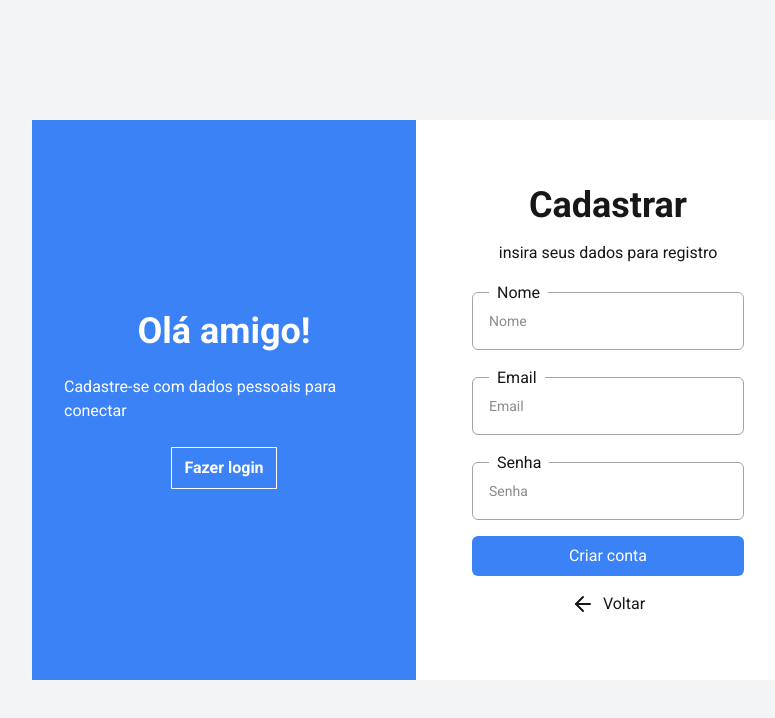
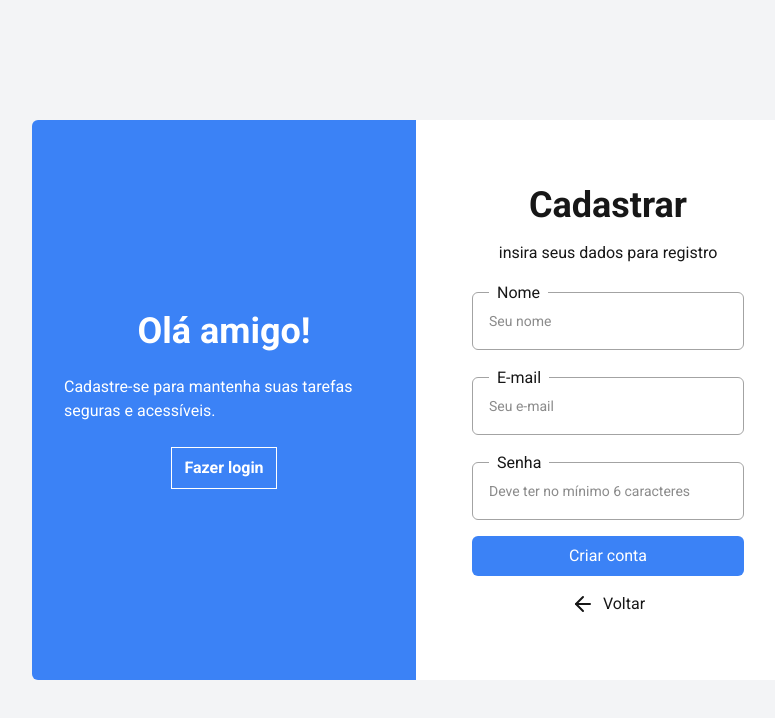
Before and after one commit to ivanrods/task-pro, a Next.js app: page /signup in a window 1280 px wide. Shown: the top 718 px of the page, without its empty margins (224-999 px from the left). Built offline with nearby package versions, Linux system fonts and the light colour scheme.

Commit message:
feat: add changes in ligin and signup

```diff
--- a/src/app/login/page.tsx
+++ b/src/app/login/page.tsx
@@ -48,25 +48,25 @@ const Login = () => {
 
   return (
     <div className="bg-[var(--background-secondary)] grid w-full h-screen md:items-center">
-      <div className="grid grid-row-2 text-[var(--text-color)] md:w-[80%] xl:w-[60%] md:h-[70%] md:grid-cols-2 md:mx-auto">
+      <div className="grid grid-row-2 text-[var(--text-color)] md:w-[90%] lg:w-[80%] xl:w-[60%] md:h-[70%] md:grid-cols-2 md:mx-auto rounded-md overflow-hidden">
         <form
           onSubmit={handleSubmit(onSubmit)}
-          className="flex flex-col items-center justify-center gap-4 p-14 bg-[var(--background)]"
+          className="flex flex-col items-center justify-center gap-4 p-14 bg-[var(--background)] "
         >
           <h1 className="mx-auto font-bold text-4xl">Entrar</h1>
           <p>use sua conta</p>
 
           <InputForm
-            placeholder="Email"
+            placeholder="Seu e-mail"
             maxLength={50}
-            label="Email"
+            label="E-mail"
             type="email"
             {...register("email")}
             error={errors.email?.message}
           />
 
           <InputForm
-            placeholder="Senha"
+            placeholder="Sua senha"
             maxLength={50}
             label="Senha"
             type="password"
@@ -76,13 +76,13 @@ const Login = () => {
           <ButtonInput type="submit" variant="save" title="Entrar" />
           <ButtonBack onClick={() => router.push("/tasks")} />
         </form>
-        <aside className="flex text-white flex-col items-center justify-center gap-6   bg-[var(--primary-color)] p-8 w-full ">
+        <aside className="flex text-white flex-col items-center justify-center gap-6   bg-[var(--primary-color)] p-8 w-full">
           <h2 className="text-4xl font-bold">Bem vindo de volta!</h2>
           <p>
-            Para continuar conectado, faça login com suas informações pessoais
+           Mantenha suas tarefas seguras e acessíveis. Entre com sua conta.
           </p>
 
-          <Link className="py-2 px-3 border font-semibold" href="/signup">
+          <Link className="py-2 px-3 border font-semibold " href="/signup">
             Criar conta
           </Link>
         </aside>
--- a/src/app/signup/page.tsx
+++ b/src/app/signup/page.tsx
@@ -50,10 +50,10 @@ const SignUp = () => {
 
   return (
     <div className="bg-[var(--background-secondary)] grid w-full h-screen md:items-center">
-      <div className="grid grid-row-2 text-[var(--text-color)] md:w-[80%] xl:w-[60%] md:h-[70%]  md:grid-cols-2 md:mx-auto">
-        <aside className="flex text-white flex-col items-center justify-center gap-6 bg-[var(--primary-color)] p-8 w-full ">
+      <div className="grid grid-row-2 text-[var(--text-color)] md:w-[90%] lg:w-[80%] xl:w-[60%] md:h-[70%]  md:grid-cols-2 md:mx-auto rounded-md overflow-hidden">
+        <aside className="flex text-white flex-col items-center justify-center gap-6 bg-[var(--primary-color)] p-8 w-full">
           <h2 className="text-4xl font-bold">Olá amigo!</h2>
-          <p>Cadastre-se com dados pessoais para conectar</p>
+          <p>Cadastre-se para mantenha suas tarefas seguras e acessíveis.</p>
 
           <Link className="py-2 px-3 border font-semibold" href="/login">
             Fazer login
@@ -68,7 +68,7 @@ const SignUp = () => {
           <p>insira seus dados para registro</p>
           <InputForm
             type="text"
-            placeholder="Nome"
+            placeholder="Seu nome"
             maxLength={50}
             label="Nome"
             {...register("name")}
@@ -77,16 +77,16 @@ const SignUp = () => {
 
           <InputForm
             type="email"
-            placeholder="Email"
+            placeholder="Seu e-mail"
             maxLength={50}
-            label="Email"
+            label="E-mail"
             {...register("email")}
             error={errors.email?.message}
           />
 
           <InputForm
             type="password"
-            placeholder="Senha"
+            placeholder="Deve ter no mínimo 6 caracteres"
             maxLength={50}
             label="Senha"
             {...register("password")}
--- a/src/app/tasks/[task]/page.tsx
+++ b/src/app/tasks/[task]/page.tsx
@@ -4,11 +4,12 @@ import { z } from "zod";
 import { zodResolver } from "@hookform/resolvers/zod";
 import { useParams } from "next/navigation";
 import { useTask } from "../../context/TaskContext";
-import { ArrowLeft, Circle, Star } from "lucide-react";
+import { Circle, Star } from "lucide-react";
 import { useRouter } from "next/navigation";
 import InputForm from "@/app/components/InputForm";
 import { useStatusBar } from "@/app/context/StatusBarContext";
 import ButtonInput from "@/app/components/ButtonInput";
+import ButtonBack from "@/app/components/ButtonBack";
 
 const taskSchema = z.object({
   title: z
@@ -79,16 +80,10 @@ export default function TaskDetail() {
     <div className="h-full flex flex-col ">
       <form className="h-full flex flex-col gap-4  justify-between">
         <fieldset
-          className="w-full flex flex-col  gap-4
+          className="w-full flex flex-col gap-4 pt-4
       "
         >
-          <button
-            type="button"
-            onClick={() => router.back()}
-            className="text-[var(--text-color)] flex items-center gap-2 my-8 cursor-pointer hover:text-[var(--primary-color)]"
-          >
-            <ArrowLeft /> Voltar
-          </button>
+          <ButtonBack onClick={() => router.back()} />
           <h3 className="text-[var(--text-color)] break-words max-w-full text-2xl font-bold mb-4 whitespace-pre-wrap break-all">
             {watch("title")}
           </h3>
```
